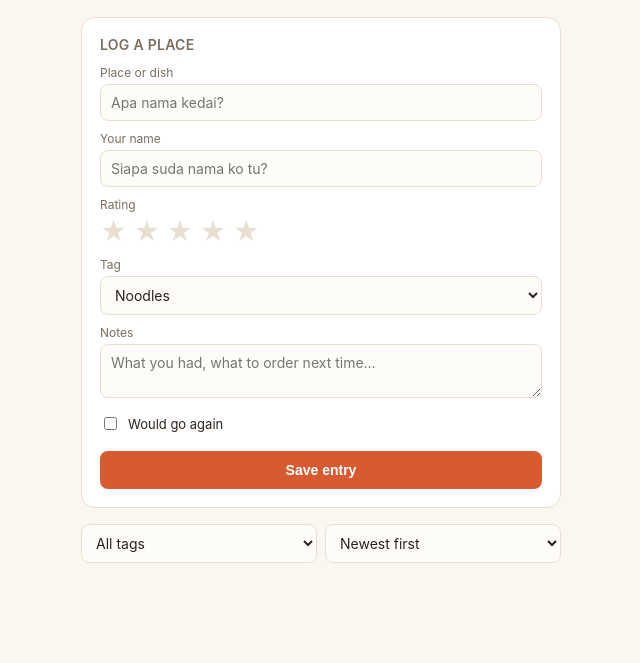
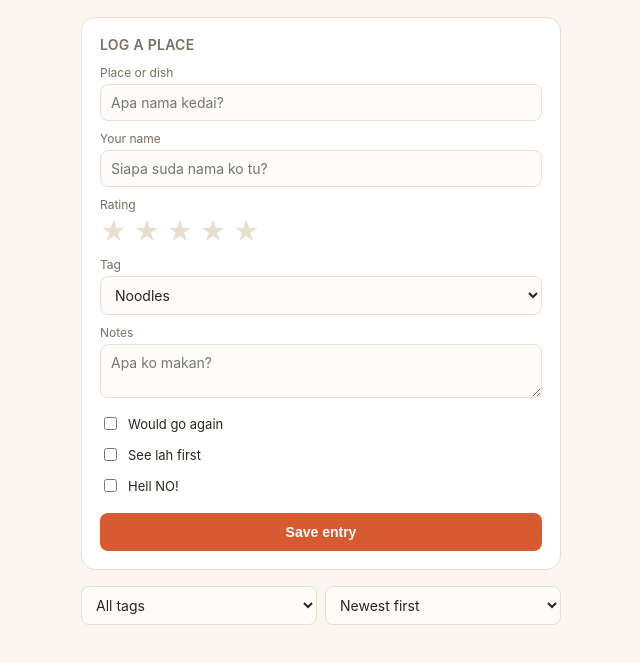
Before and after one commit to futz26/makan, a plain HTML site: page index.html in a window 1280 px wide. Shown: the part 83-746 px from the top of the page, without its empty margins (319-959 px from the left). Drawn offline with Linux system fonts and the light colour scheme; no server answers.

Commit message:
Update index.html

```diff
--- a/index.html
+++ b/index.html
@@ -151,10 +151,16 @@
     </select>
 
     <label for="notes">Notes</label>
-    <textarea id="notes" placeholder="What you had, what to order next time..."></textarea>
+    <textarea id="notes" placeholder="Apa ko makan?"></textarea>
 
     <label style="display:flex;align-items:center;gap:8px;margin-top:12px;font-size:13px;color:var(--ink);">
       <input type="checkbox" id="again" style="width:auto;"> Would go again
+    </label>
+     <label style="display:flex;align-items:center;gap:8px;margin-top:12px;font-size:13px;color:var(--ink);">
+      <input type="checkbox" id="again" style="width:auto;"> See lah first
+    </label>
+     <label style="display:flex;align-items:center;gap:8px;margin-top:12px;font-size:13px;color:var(--ink);">
+      <input type="checkbox" id="again" style="width:auto;"> Hell NO!
     </label>
 
     <button class="primary" id="saveBtn">Save entry</button>
```
